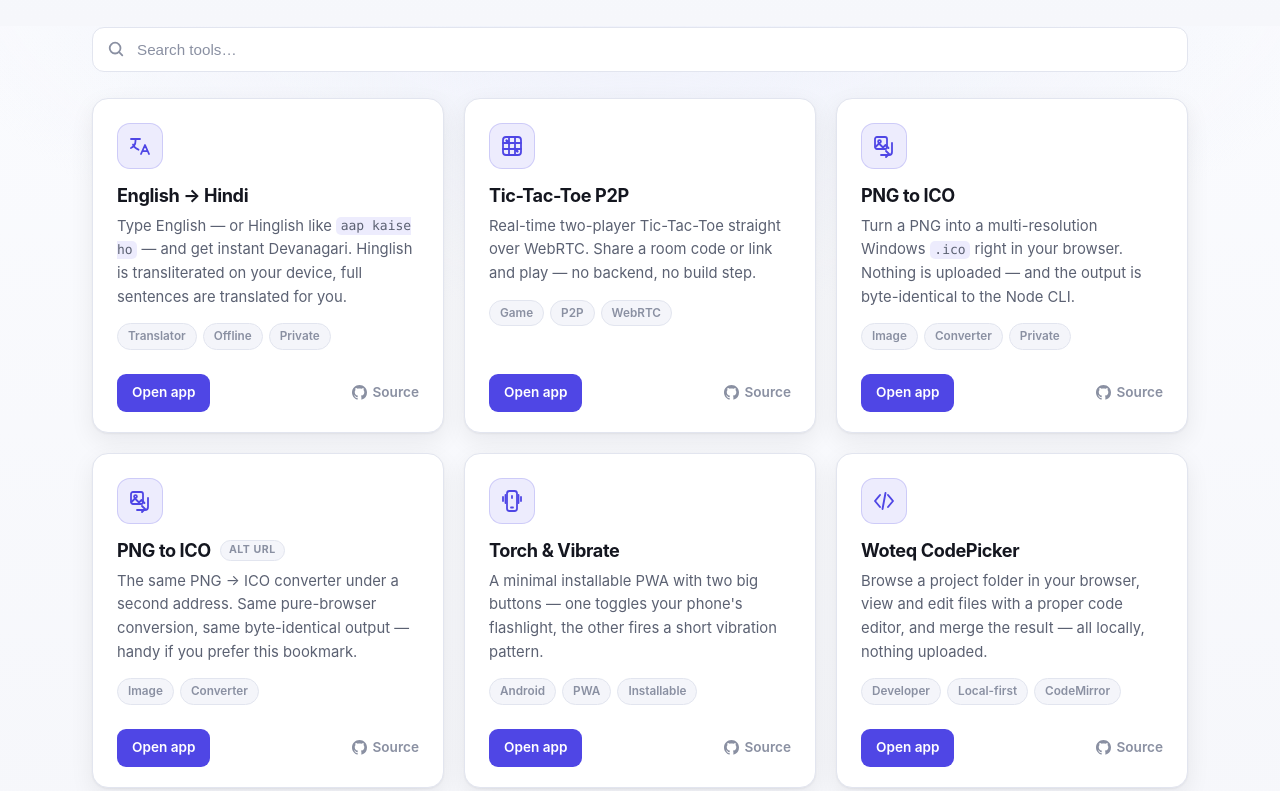
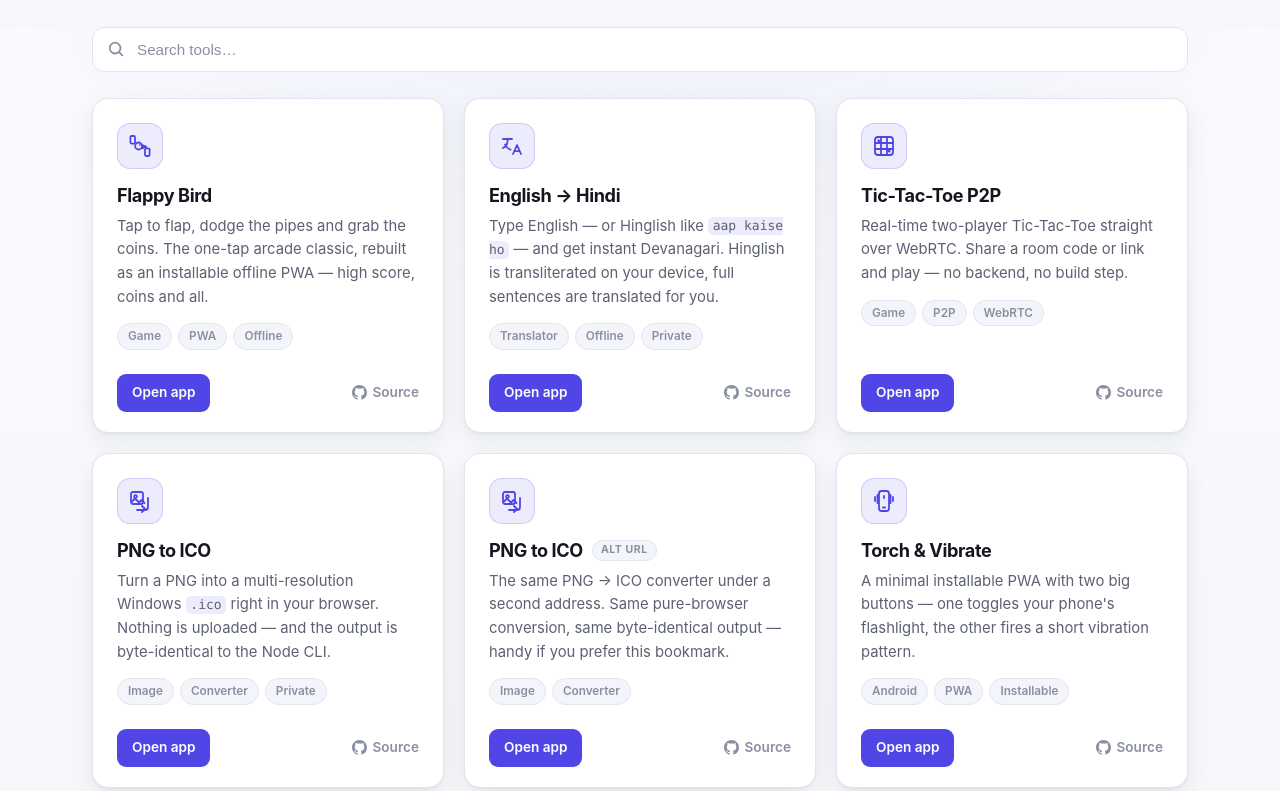
Before and after one commit to woteq-tools/woteq-tools.github.io, a plain HTML site: page index.html in a window 1280 px wide. Shown: the part 774-1565 px from the top of the page. Drawn offline with Linux system fonts and the light colour scheme.

Commit message:
Add Flappy Bird to the tools grid
Co-Authored-By: opencode <noreply@opencode.ai>

```diff
--- a/index.html
+++ b/index.html
@@ -103,6 +103,31 @@
       </div>
 
       <div class="grid" id="tool-grid">
+
+        <!-- 0 -->
+        <article class="card" data-category="game" data-tags="flappy bird game arcade tap flap pipes coins high score pwa offline android">
+          <a class="card-link" href="https://woteq-tools.github.io/flappy-bird/" target="_blank" rel="noopener">
+            <span class="card-icon" aria-hidden="true">
+              <svg viewBox="0 0 24 24" fill="none" stroke="currentColor" stroke-width="1.8" stroke-linecap="round" stroke-linejoin="round">
+                <rect x="2.4" y="2" width="4.6" height="7.6" rx="1.2"/>
+                <rect x="17" y="14.4" width="4.6" height="7.6" rx="1.2"/>
+                <circle cx="10.6" cy="12" r="3.5"/>
+                <path d="M14 11.1 18.2 12.7 14 14.3z" fill="currentColor"/>
+                <circle cx="11.9" cy="10.8" r="0.85" fill="currentColor" stroke="none"/>
+              </svg>
+            </span>
+            <h3>Flappy Bird</h3>
+            <p class="card-desc">Tap to flap, dodge the pipes and grab the coins. The one-tap arcade classic, rebuilt as an installable offline PWA — high score, coins and all.</p>
+            <ul class="tags"><li>Game</li><li>PWA</li><li>Offline</li></ul>
+          </a>
+          <div class="card-foot">
+            <a class="pill" href="https://woteq-tools.github.io/flappy-bird/" target="_blank" rel="noopener">Open app</a>
+            <a class="src" href="https://github.com/woteq-tools/flappy-bird" target="_blank" rel="noopener" aria-label="View source of Flappy Bird on GitHub">
+              <svg viewBox="0 0 16 16" width="15" height="15" fill="currentColor" aria-hidden="true"><path d="M8 0C3.58 0 0 3.58 0 8c0 3.54 2.29 6.53 5.47 7.59.4.07.55-.17.55-.38 0-.19-.01-.82-.01-1.49-2.01.37-2.53-.49-2.69-.94-.09-.23-.48-.94-.82-1.13-.28-.15-.68-.52-.01-.53.63-.01 1.08.58 1.23.82.72 1.21 1.87.87 2.33.66.07-.52.28-.87.51-1.07-1.78-.2-3.64-.89-3.64-3.95 0-.87.31-1.59.82-2.15-.08-.2-.36-1.02.08-2.12 0 0 .67-.21 2.2.82.64-.18 1.32-.27 2-.27s1.36.09 2 .27c1.53-1.04 2.2-.82 2.2-.82.44 1.1.16 1.92.08 2.12.51.56.82 1.27.82 2.15 0 3.07-1.87 3.75-3.65 3.95.29.25.54.73.54 1.48 0 1.07-.01 1.93-.01 2.2 0 .21.15.46.55.38A8.01 8.01 0 0 0 16 8c0-4.42-3.58-8-8-8z"/></svg>
+              Source
+            </a>
+          </div>
+        </article>
 
         <!-- 1 -->
         <article class="card" data-category="utility" data-tags="english hindi translator hinglish devanagari translate translation roman script transliterate language">
```
Also changed, not shown: 1 other file.
